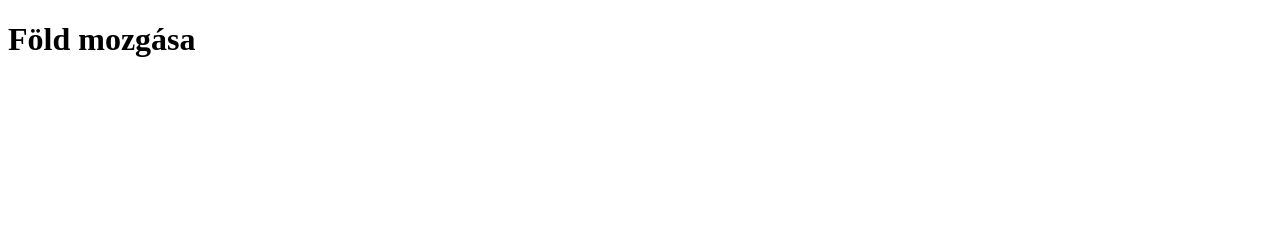
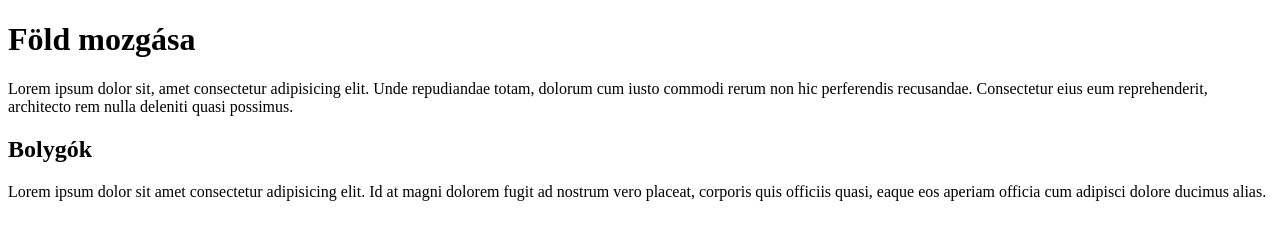
Before and after one commit to matekriszti7/tesztek, a plain HTML site: page index.html in a window 1280 px wide. Drawn offline with Linux system fonts and the light colour scheme.

Commit message:
index mod

```diff
--- a/index.html
+++ b/index.html
@@ -9,5 +9,9 @@
 </head>
 <body>
     <h1>Föld mozgása</h1>
+    <p class="forma">Lorem ipsum dolor sit, amet consectetur adipisicing elit. Unde repudiandae totam, dolorum cum iusto commodi rerum non hic perferendis recusandae. Consectetur eius eum reprehenderit, architecto rem nulla deleniti quasi possimus.
+    </p>
+    <h2>Bolygók</h2>
+    <p class="formazas">Lorem ipsum dolor sit amet consectetur adipisicing elit. Id at magni dolorem fugit ad nostrum vero placeat, corporis quis officiis quasi, eaque eos aperiam officia cum adipisci dolore ducimus alias.</p>
 </body>
 </html>
```
